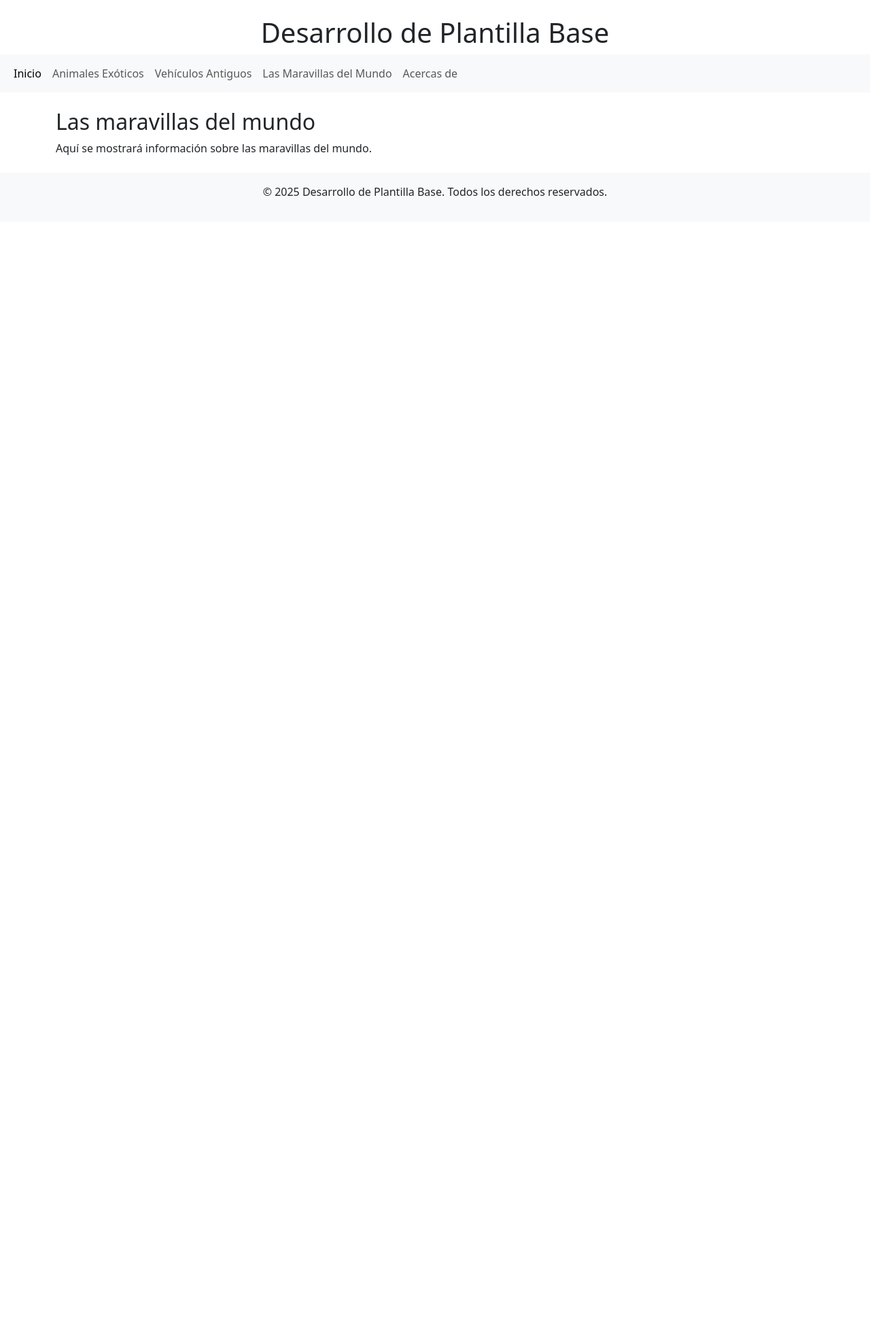
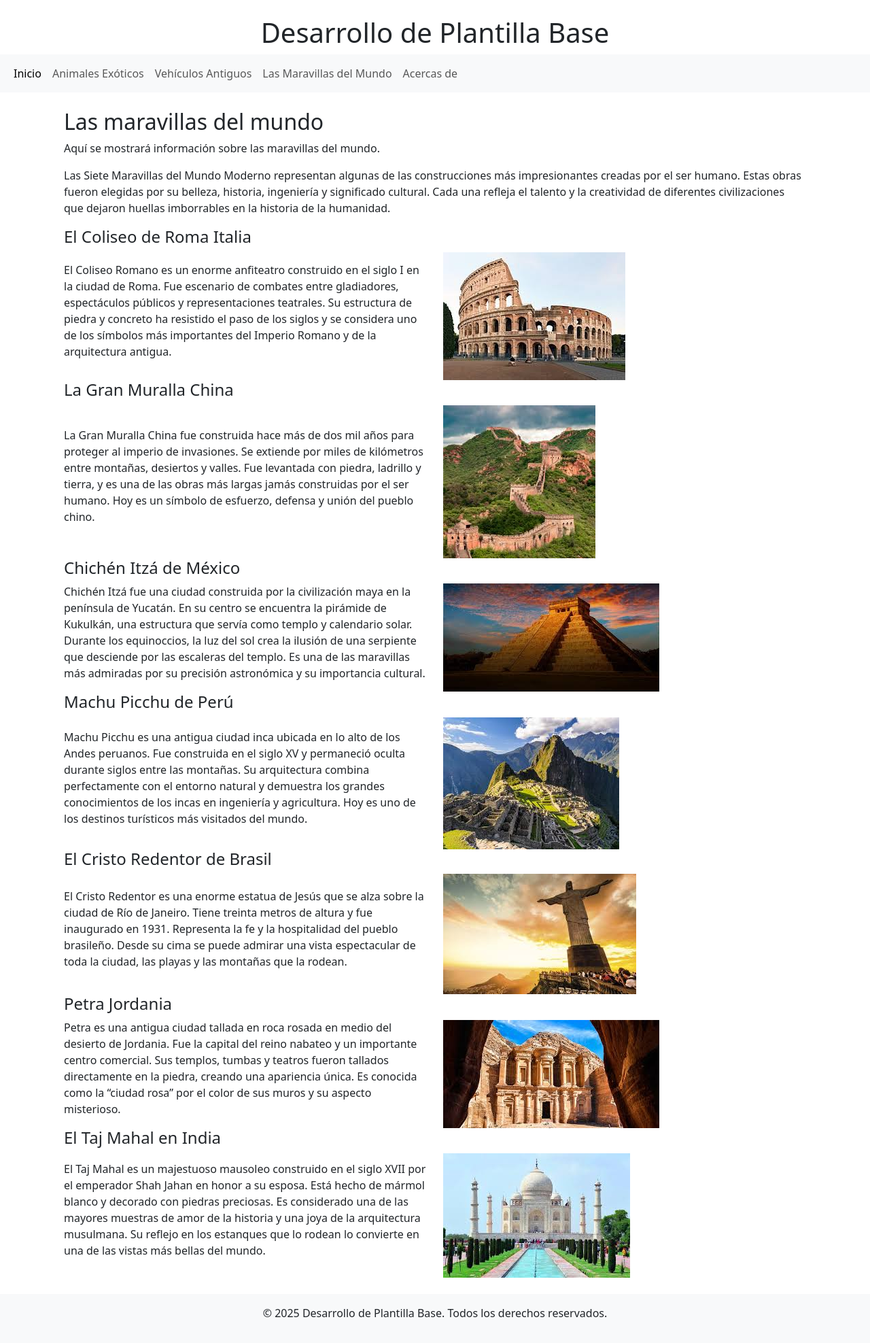
Before and after one commit to CarvajalGael/pagina_plantillas, a Flask app: page /maravillas in a window 1280 px wide. Shown: the whole page at 68% size. Before the commit the page ends 288 px from the top, so only its background shows below. Run offline with Flask 3, Linux system fonts and the light colour scheme.

Commit message:
actualizacion

```diff
--- a/templates/maravillas.html
+++ b/templates/maravillas.html
@@ -1,7 +1,91 @@
-
 {% extends "base.html" %}
 
 {% block contenido %}
-<h2>Las maravillas del mundo</h2>
-<p>Aquí se mostrará información sobre las maravillas del mundo.</p>
+<section class="container mt-4">
+    <h2>Las maravillas del mundo</h2>
+    <p>Aquí se mostrará información sobre las maravillas del mundo.</p>
+
+    <p>Las Siete Maravillas del Mundo Moderno representan algunas de las construcciones más impresionantes creadas por el ser humano. Estas obras fueron elegidas por su belleza, historia, ingeniería y significado cultural. Cada una refleja el talento y la creatividad de diferentes civilizaciones que dejaron huellas imborrables en la historia de la humanidad.</p>
+
+
+    <h4>El Coliseo de Roma Italia</h4>
+
+    <div class="row align-items-center">
+        <div class="col-md-6">
+            <p>El Coliseo Romano es un enorme anfiteatro construido en el siglo I en la ciudad de Roma. Fue escenario de combates entre gladiadores, espectáculos públicos y representaciones teatrales. Su estructura de piedra y concreto ha resistido el paso de los siglos y se considera uno de los símbolos más importantes del Imperio Romano y de la arquitectura antigua.</p>
+        </div>
+
+        <div class="col-md-6">
+            <img src="{{ url_for('static', filename='img/coliseo.jpeg') }}" alt="Manta raya" class="img-fluid" />
+        </div>
+
+        <h4>La Gran Muralla China</h4>
+
+        <div class="col-md-6">
+            <p>La Gran Muralla China fue construida hace más de dos mil años para proteger al imperio de invasiones. Se extiende por miles de kilómetros entre montañas, desiertos y valles. Fue levantada con piedra, ladrillo y tierra, y es una de las obras más largas jamás construidas por el ser humano. Hoy es un símbolo de esfuerzo, defensa y unión del pueblo chino.</p>
+        </div>
+
+        <div class="col-md-6">
+            <img src="{{ url_for('static', filename='img/china.jpeg') }}" alt="Manta raya" class="img-fluid" />
+        </div>
+    </div>
+
+        <h4>Chichén Itzá de México</h4>
+
+    <div class="row align-items-center">
+        <div class="col-md-6">
+            <p>Chichén Itzá fue una ciudad construida por la civilización maya en la península de Yucatán. En su centro se encuentra la pirámide de Kukulkán, una estructura que servía como templo y calendario solar. Durante los equinoccios, la luz del sol crea la ilusión de una serpiente que desciende por las escaleras del templo. Es una de las maravillas más admiradas por su precisión astronómica y su importancia cultural.</p>
+        </div>
+
+        <div class="col-md-6">
+            <img src="{{ url_for('static', filename='img/mexico.jpeg') }}" alt="Manta raya" class="img-fluid" />
+        </div>
+
+        <h4>Machu Picchu de Perú</h4>
+
+        <div class="col-md-6">
+            <p>Machu Picchu es una antigua ciudad inca ubicada en lo alto de los Andes peruanos. Fue construida en el siglo XV y permaneció oculta durante siglos entre las montañas. Su arquitectura combina perfectamente con el entorno natural y demuestra los grandes conocimientos de los incas en ingeniería y agricultura. Hoy es uno de los destinos turísticos más visitados del mundo.</p>
+        </div>
+
+        <div class="col-md-6">
+            <img src="{{ url_for('static', filename='img/peru.jpeg') }}" alt="Manta raya" class="img-fluid" />
+        </div>
+    </div>
+
+        <h4>El Cristo Redentor de Brasil</h4>
+
+    <div class="row align-items-center">
+        <div class="col-md-6">
+            <p>El Cristo Redentor es una enorme estatua de Jesús que se alza sobre la ciudad de Río de Janeiro. Tiene treinta metros de altura y fue inaugurado en 1931. Representa la fe y la hospitalidad del pueblo brasileño. Desde su cima se puede admirar una vista espectacular de toda la ciudad, las playas y las montañas que la rodean.</p>
+        </div>
+
+        <div class="col-md-6">
+            <img src="{{ url_for('static', filename='img/brasil.jpeg') }}" alt="Manta raya" class="img-fluid" />
+        </div>
+    </div>
+
+    <h4>Petra Jordania</h4>
+
+    <div class="row align-items-center">
+        <div class="col-md-6">
+            <p>Petra es una antigua ciudad tallada en roca rosada en medio del desierto de Jordania. Fue la capital del reino nabateo y un importante centro comercial. Sus templos, tumbas y teatros fueron tallados directamente en la piedra, creando una apariencia única. Es conocida como la “ciudad rosa” por el color de sus muros y su aspecto misterioso.</p>
+        </div>
+
+        <div class="col-md-6">
+            <img src="{{ url_for('static', filename='img/petra.jpeg') }}" alt="Manta raya" class="img-fluid" />
+        </div>
+    </div>
+
+    <h4>El Taj Mahal en India</h4>
+
+    <div class="row align-items-center">
+        <div class="col-md-6">
+            <p>El Taj Mahal es un majestuoso mausoleo construido en el siglo XVII por el emperador Shah Jahan en honor a su esposa. Está hecho de mármol blanco y decorado con piedras preciosas. Es considerado una de las mayores muestras de amor de la historia y una joya de la arquitectura musulmana. Su reflejo en los estanques que lo rodean lo convierte en una de las vistas más bellas del mundo.</p>
+        </div>
+
+        <div class="col-md-6">
+            <img src="{{ url_for('static', filename='img/india.jpeg') }}" alt="Manta raya" class="img-fluid" />
+        </div>
+    </div>
+</section>
 {% endblock %}
```
